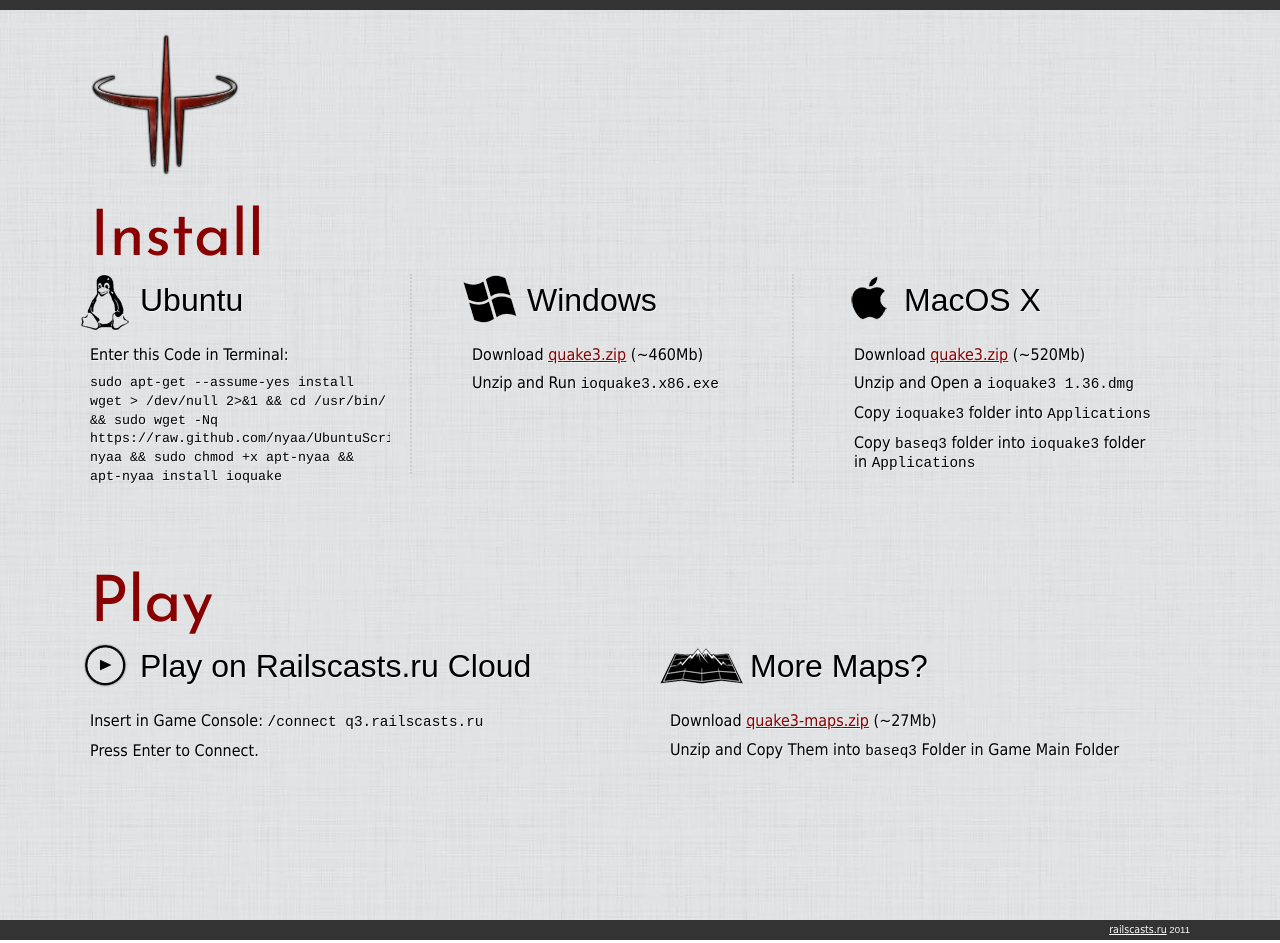
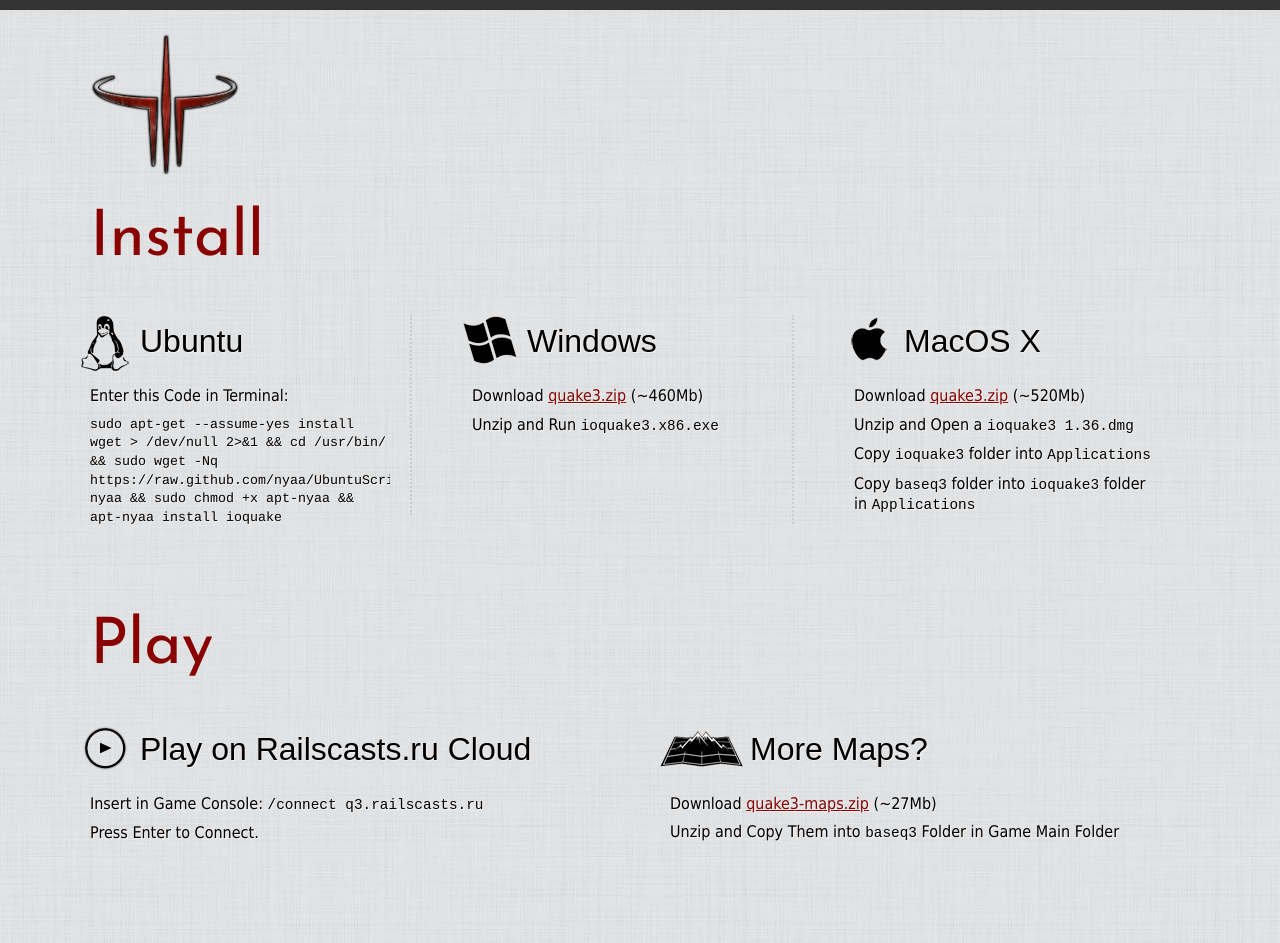
Before and after one commit to zengile/q3.zengile.com, a plain HTML site: page index.html in a window 1280 px wide. Shown: the top 943 px of the page. Drawn offline with Linux system fonts and the light colour scheme; a web font is replaced by a local one.

Commit message:
Fix  h1 height

```diff
--- a/style.css
+++ b/style.css
@@ -63,7 +63,7 @@
 
 h1, h2{margin:0;}
 
-h1{font-family: 'Josefin Sans', sans-serif; font-weight: 200; font-size: 400%; color: #800; margin-bottom: 15px;}
+h1{font-family: 'Josefin Sans', sans-serif; font-weight: 200; font-size: 400%; color: #800; margin-bottom: 15px; min-height: 60px;}
 h2{font-family: 'Terminal Dosis', sans-serif; font-size: 200%; margin-bottom: 5px; margin-left: -10px; padding-top: 17px; padding-left: 60px; height: 50px;}
 
 h2#windows{background: url("images/windows.png") no-repeat; padding-left: 65px;}
```
